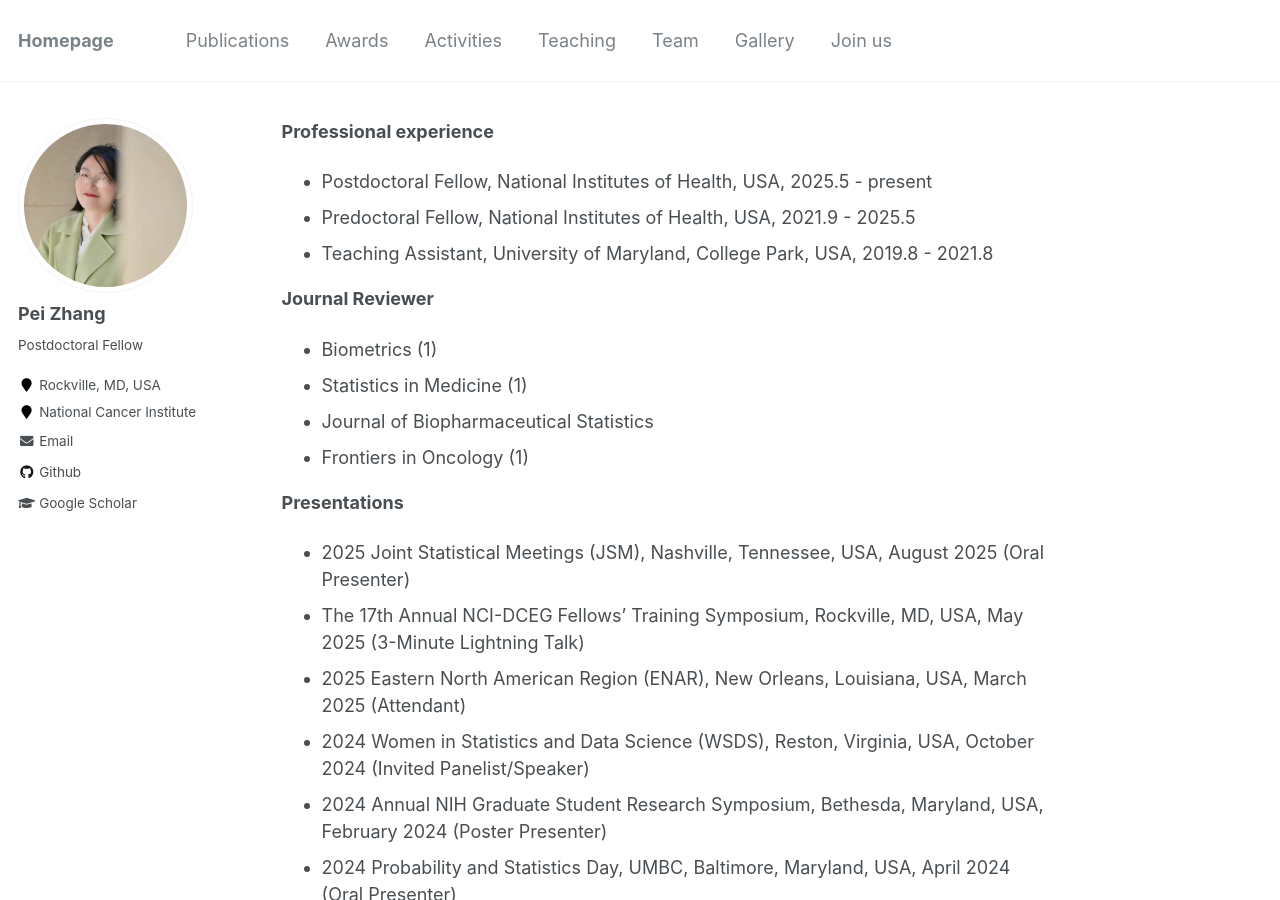
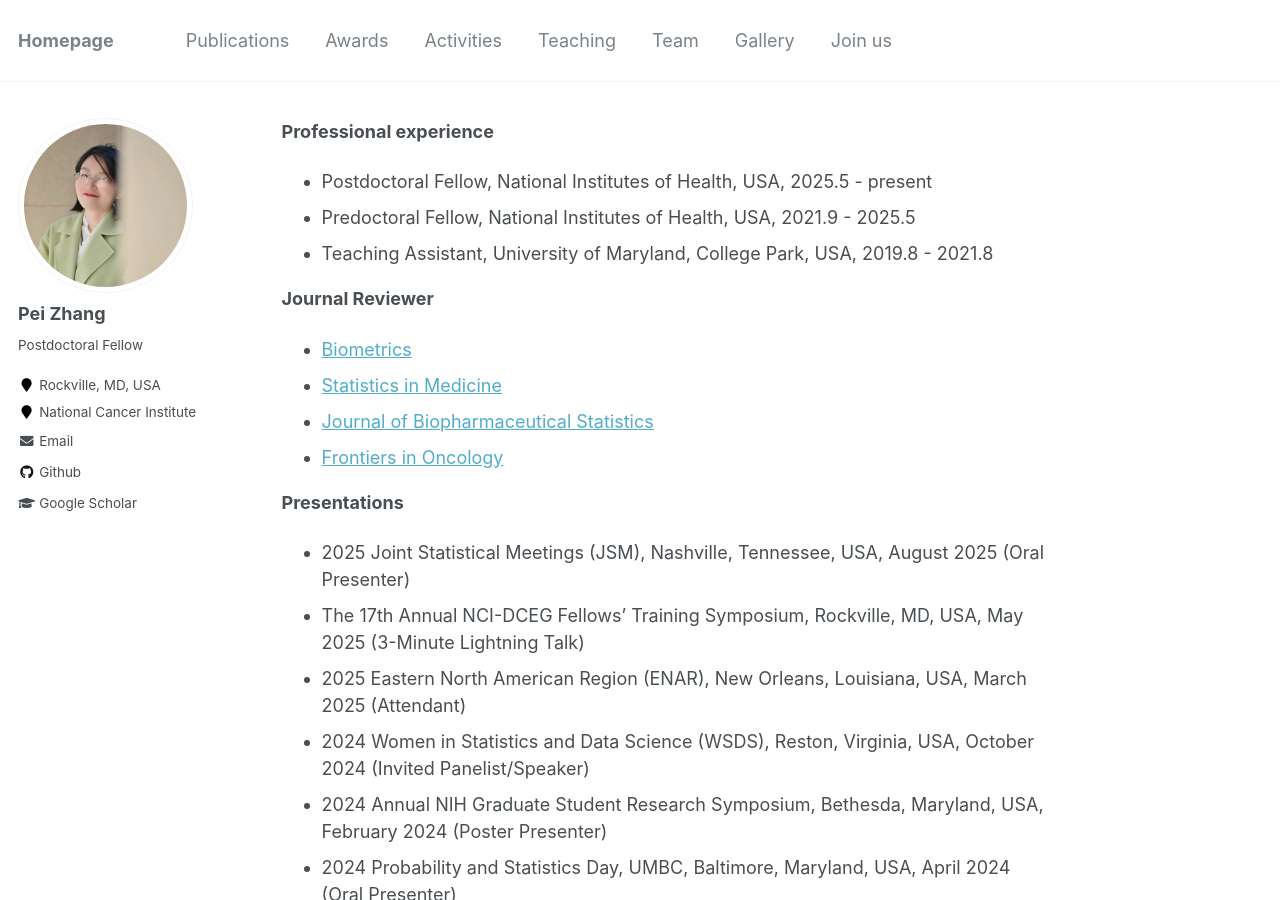
Before and after one commit to BettyzhangPei/BettyzhangPei.github.io, a Jekyll site: the page built from _pages/activities.md, in a window 1280 px wide and 900 px high. Built offline with Jekyll 4.4.1, drawn with Linux system fonts in a browser that asks for light colours.

Commit message:
Update activities.md

```diff
--- a/_pages/activities.md
+++ b/_pages/activities.md
@@ -25,10 +25,10 @@ author_profile: true
 
 
 <b>Journal Reviewer</b>
-- Biometrics (1)
-- Statistics in Medicine (1)
-- Journal of Biopharmaceutical Statistics
-- Frontiers in Oncology (1)
+- [Biometrics](https://academic.oup.com/biometrics)
+- [Statistics in Medicine](https://onlinelibrary.wiley.com/journal/10970258)
+- [Journal of Biopharmaceutical Statistics](https://www.tandfonline.com/journals/lbps20)
+- [Frontiers in Oncology](https://www.frontiersin.org/journals/oncology)
 
 
 <b>Presentations</b>
```
